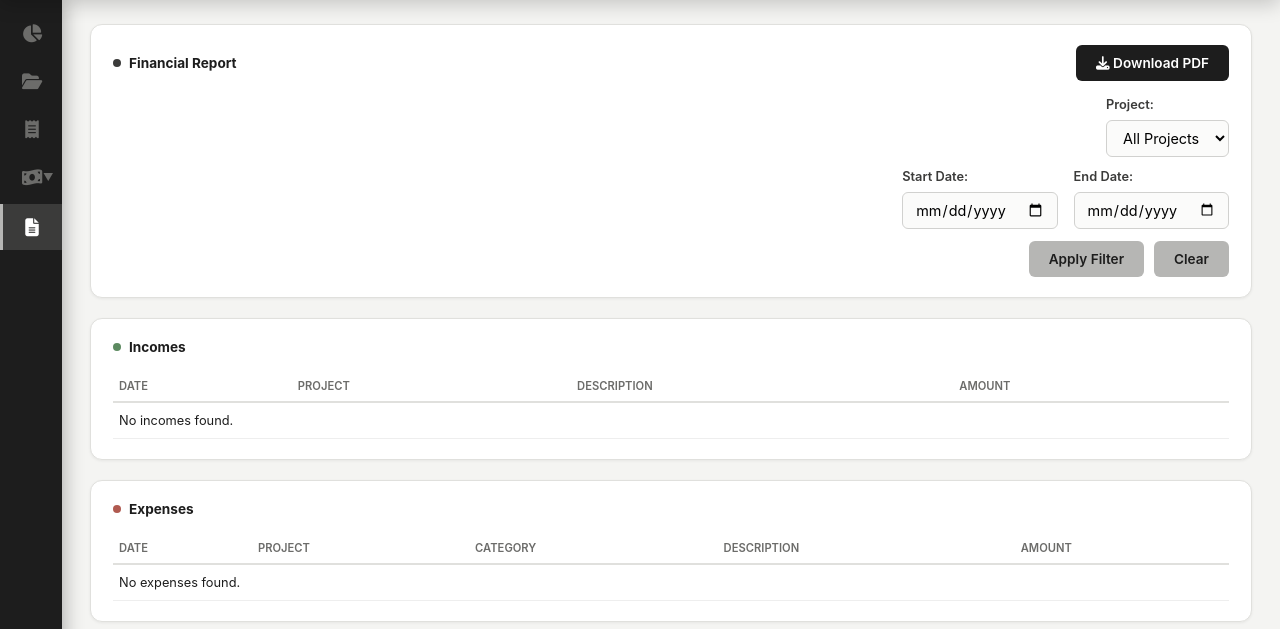
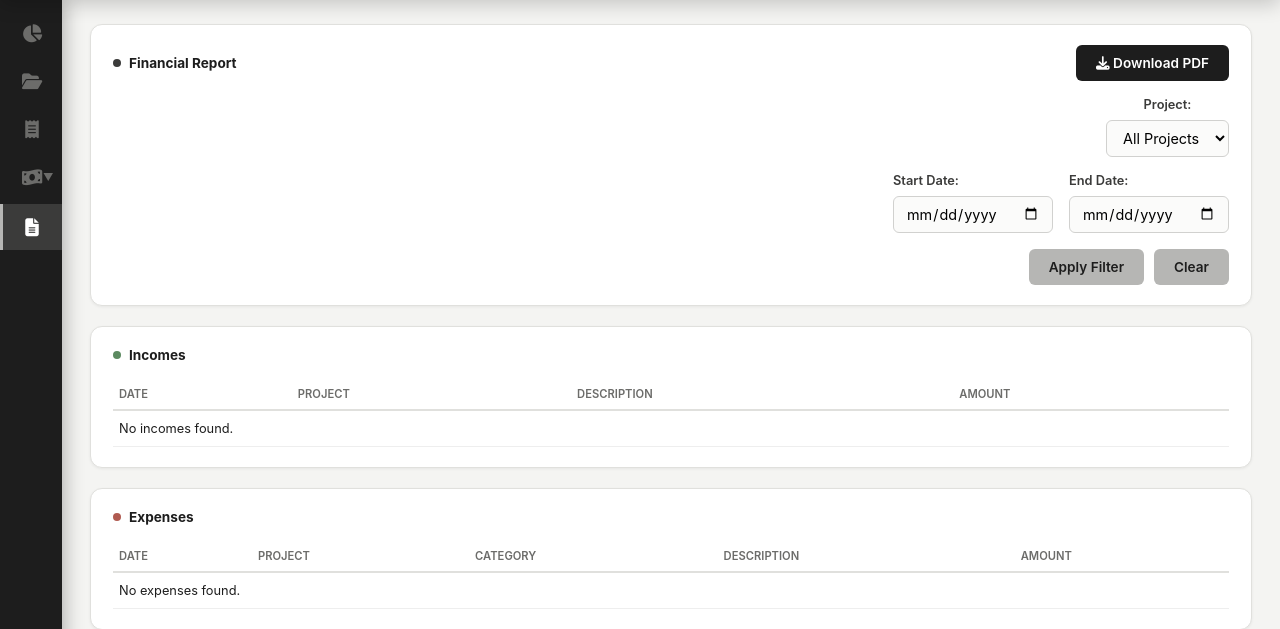
Before and after one commit to Osmanamanzai/EACCo-FMS, a Django app: page /reports/ in a window 1280 px wide. Shown: the part 58-687 px from the top of the page. Run offline with Django 5.2, Linux system fonts and the light colour scheme; the visitor is signed in with stand-in values (Sample User, id 1); data that the repository does not hold is empty.

Commit message:
center report filter rows and tighten date fields

```diff
--- a/static/css/style.css
+++ b/static/css/style.css
@@ -493,27 +493,48 @@ form p label {
   height: max-content;
   white-space: nowrap;
 }
-/* ----- Report Filter Form (row layout) ----- */
+/* ----- Report Filter Form (centered rows) ----- */
 .filter-form {
   display: flex;
   flex-direction: column;
-  gap: 12px;
+  gap: 16px; /* space between rows */
 }
 
+/* All rows use column layout by default, center their items */
 .filter-row {
   display: flex;
   flex-direction: column;
+  align-items: center;
   gap: 4px;
 }
 
+/* Second row (dates) – side by side, centered, small gap */
+.filter-row-dates {
+  flex-direction: row;
+  justify-content: center;
+  align-items: flex-end;  /* align labels & inputs at the bottom */
+  gap: 16px;              /* comfortable distance between the two date groups */
+}
+
+/* Each date group is a column (label above input) */
+.date-group {
+  display: flex;
+  flex-direction: column;
+  gap: 4px;
+  width: auto;            /* don’t stretch */
+}
+
+/* Style the labels */
 .filter-row label {
   font-weight: 600;
   font-size: 0.8rem;
   color: var(--clr-dark-mid);
 }
 
-.filter-row select,
-.filter-row input {
+/* Project dropdown – fixed width, centered */
+.filter-row select {
+  width: 100%;
+  max-width: 400px;       /* not too wide */
   padding: 8px 12px;
   border: 1px solid #d1d1cf;
   border-radius: 6px;
@@ -522,20 +543,20 @@ form p label {
   background: #fbfbfa;
 }
 
-/* Dates side-by-side */
-.filter-row-dates {
-  flex-direction: row;
-  gap: 16px;
+/* Date inputs – smaller fixed width, keep them compact */
+.date-group input {
+  width: 160px;           /* narrow enough to keep them close */
+  padding: 8px 12px;
+  border: 1px solid #d1d1cf;
+  border-radius: 6px;
+  font-family: var(--font-main);
+  font-size: 0.9rem;
+  background: #fbfbfa;
 }
 
-.date-group {
-  display: flex;
-  flex-direction: column;
-  gap: 4px;
-  flex: 1;
-}
-
+/* Button row – centered */
 .filter-actions {
   display: flex;
+  justify-content: center;
   gap: 10px;
 }
```
